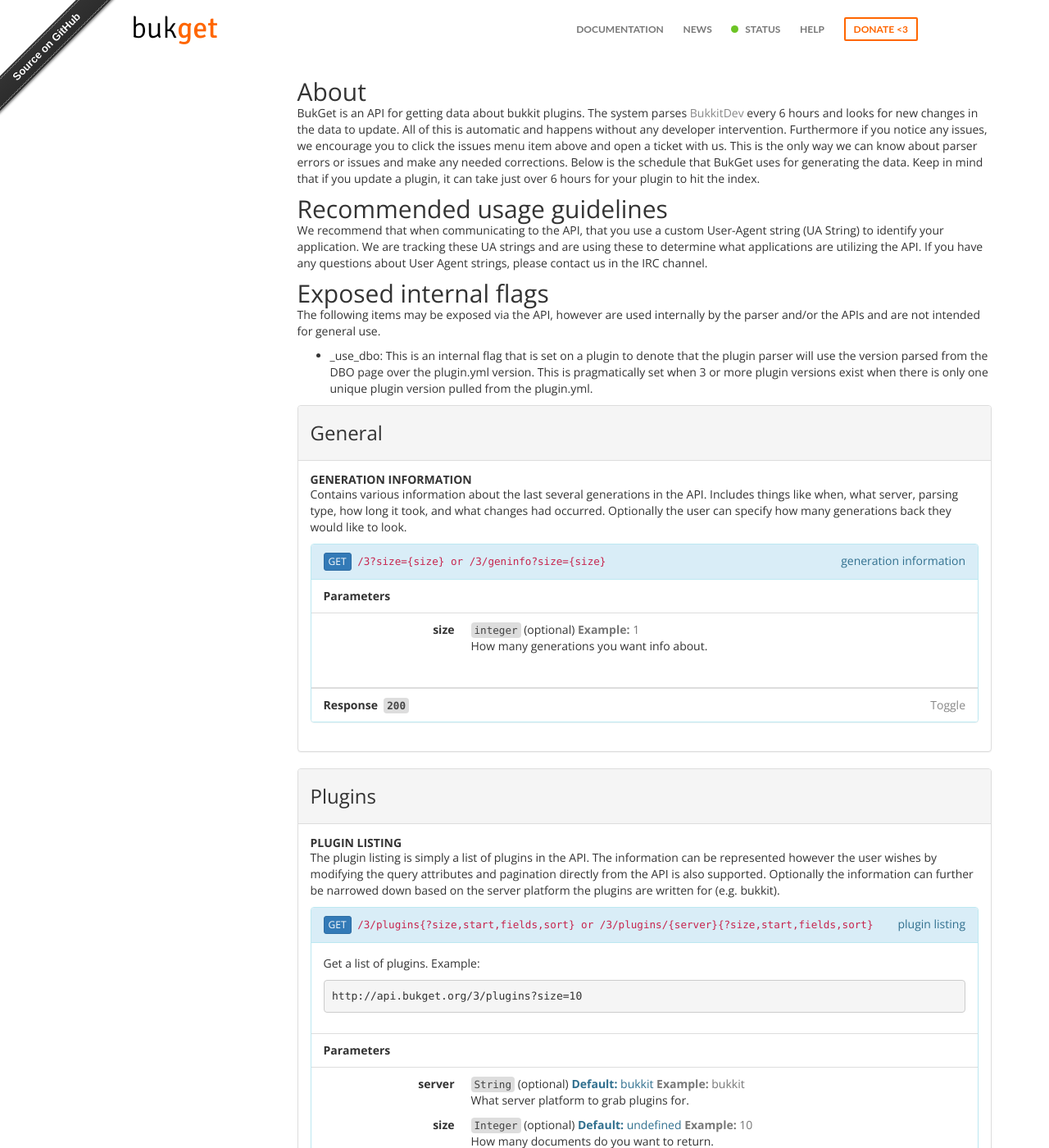
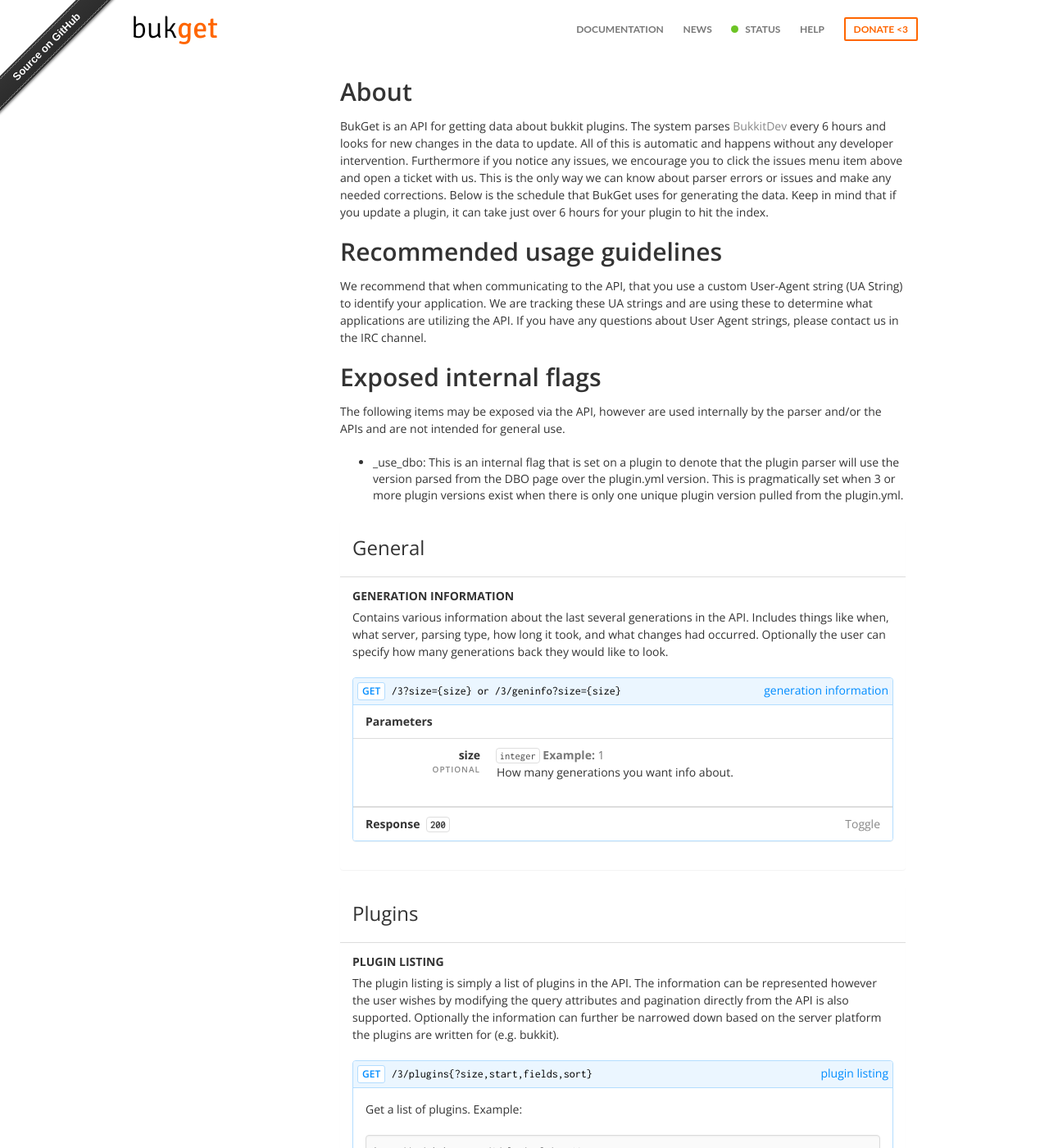
Before and after one commit to BukGet/website, a Jekyll site: the page built from documentation.html, in a window 1280 px wide and 1400 px high. Shown: the whole window at 82% size. Built offline with Jekyll 4.4.1, drawn with Linux system fonts in a browser that asks for light colours; nearby versions of some CDN libraries; some web fonts are replaced; some of the changed text lies outside the part shown.

Commit message:
Change style of documentation

```diff
--- a/css/documentation.css
+++ b/css/documentation.css
@@ -3,13 +3,13 @@
 body,
 h4,
 h5 {
-  font-family: 'Roboto' sans-serif !important;
+  /* font-family: 'Roboto' sans-serif !important; */
 }
 h1,
 h2,
 h3,
 .aglio {
-  font-family: 'Raleway' sans-serif !important;
+  /* font-family: 'Raleway' sans-serif !important; */
 }
 h1 a,
 h2 a,
@@ -29,7 +29,7 @@
 code {
   color: #444;
   background-color: #ddd;
-  font-family: 'Inconsolata' monospace !important;
+  font-family: 'Inconsolata', monospace !important;
 }
 a[data-target] {
   cursor: pointer;
@@ -42,9 +42,14 @@
 .panel {
   overflow: hidden;
 }
+
+.container {
+  width: 960px;
+}
 .panel-heading code {
-  color: #c7254e;
+  color: hsl(345, 90%, 0%);
   background-color: transparent;
+  font-size: 14px;
 }
 .panel-heading h3 {
   margin-top: 10px;
@@ -54,22 +59,131 @@
   white-space: nowrap;
   text-overflow: ellipsis;
   overflow: hidden;
+  border: none;
+  padding: 10px 0;
 }
 a.list-group-item.heading {
-  background-color: #f5f5f5;
+  /* background-color: #f5f5f5; */
+  /* border-bottom: 1px solid hsl(0, 0%, 95%); */
+  font-weight: 600;
+  padding: 10px 0;
+  color: hsl(24, 100%, 50%);
 }
 .list-group-item.collapse {
   display: none;
 }
 #nav {
   margin-top: 100px;
-  min-width: 255px;
+  min-width: 228px;
   top: 0;
   bottom: 0;
   padding-right: 12px;
   padding-bottom: 12px;
   overflow-y: auto;
 }
-.col-md-9 div header {
-  display: none;
+
+
+p {
+    margin-bottom: 1.5em;
+    line-height: 1.5em;
 }
+h2 {
+    margin-bottom: .5em;
+    font-weight: 600;
+    font-family: 'Open Sans' !important;
+}
+
+h1, h2, h3, h4 {
+  margin-bottom: 0.5em !important;
+}
+
+ul, ol {
+    margin-bottom: 1.5em;
+}
+a.list-group-item:hover {
+    background: none;
+}
+h4 {
+    margin-bottom: 0.5em;
+}
+section .panel-body {
+    padding: 15px;
+}
+h5 {
+    margin-bottom: 0.5em !important;
+}
+
+.panel-default>.panel-heading {
+  background: none !important;
+}
+
+.panel-default {
+    border: none !important;
+}
+
+.panel-info>.panel-heading {
+  color: hsl(207, 100%, 50%);
+  background-color: hsl(207, 100%, 96%);
+  border-color: hsl(207, 100%, 85%);
+  padding: 5px;
+}
+
+.panel-info {
+  border-color: hsl(207, 100%, 85%);
+}
+
+code {
+  color: hsl(0, 0%, 27%);
+  border: 1px solid hsl(0, 0%, 87%);
+  font-family: 'Inconsolata', monospace !important;
+  background: hsl(0, 100%, 100%);
+}
+
+.panel-heading code {
+  border: none;
+}
+
+dt {
+  padding-right: 20px;
+}
+
+.dl-horizontal code {
+  margin-left: -5px;
+}
+
+dt span {
+    display: block;
+    font-weight: 600;
+    font-size: 10px;
+    text-transform: uppercase;
+    letter-spacing: 1px;
+    color: #888;
+}
+
+pre code {
+  border: none;
+}
+
+pre {
+  display: block;
+  padding: 9.5px;
+  margin: 0 0 10px;
+  font-size: 13px;
+  line-height: 1.428571429;
+  color: hsl(0, 0%, 20%);
+  word-break: break-all;
+  word-wrap: break-word;
+  background-color: hsl(0, 0%, 98%);
+  border: 1px solid hsl(0, 0%, 86%);
+  border-radius: 4px;
+  box-shadow: inset 0 1px 2px hsla(0, 0%, 0%, 0.05);
+}
+
+.btn-primary {
+  color: hsl(207, 100%, 50%);
+  background-color: hsl(0, 100%, 100%);
+  border-color: hsl(207, 100%, 85%);
+  font-weight: 600;
+}
+
+.list-group-item
--- a/documentation.html
+++ b/documentation.html
@@ -2,7 +2,7 @@
 layout: default
 title: Documentation
 ---
-<br><div class="container"><div class="row"><div class="col-md-3"><nav id="nav" class="collapse hidden-sm hidden-xs affix nav"><div class="list-group"><a href="#general" class="list-group-item heading">General</a><a href="#general-generation-information" class="list-group-item"><i class="fa fa-arrow-circle-down"></i>&nbsp;Generation Information</a></div><div class="list-group"><a href="#plugins" class="list-group-item heading">Plugins</a><a href="#plugins-plugin-listing" class="list-group-item"><i class="fa fa-arrow-circle-down"></i>&nbsp;Plugin Listing</a></div><p style="text-align: center"><a href="http://api.bukget.org">http://api.bukget.org</a></p></nav></div><div class="col-md-9"><div><header><div class="page-header"><h1 id="top">BukGet API Documentation</h1></div></header><div class="description"><h2 id="about">About</h2>
+<br><div class="container"><div class="row"><div class="col-md-3"><nav id="nav" class="collapse hidden-sm hidden-xs affix nav"><div class="list-group"><a href="#general" class="list-group-item heading">General</a><a href="#general-generation-information" class="list-group-item"><i class="fa fa-arrow-circle-down"></i>&nbsp;Generation Information</a></div><div class="list-group"><a href="#plugins" class="list-group-item heading">Plugins</a><a href="#plugins-plugin-listing" class="list-group-item"><i class="fa fa-arrow-circle-down"></i>&nbsp;Plugin Listing</a></div><p style="text-align: center"><a href="http://api.bukget.org">http://api.bukget.org</a></p></nav></div><div class="col-md-9"><div><div class="description"><h2 id="about">About</h2>
 <p>BukGet is an API for getting data about bukkit plugins. The system parses <a href="http://dev.bukkit.org">BukkitDev</a> every 6 hours and looks for new changes in the data to update. All of this is automatic and happens without any developer intervention. Furthermore if you notice any issues, we encourage you to click the issues menu item above and open a ticket with us. This is the only way we can know about parser errors or issues and make any needed corrections. Below is the schedule that BukGet uses for generating the data. Keep in mind that if you update a plugin, it can take just over 6 hours for your plugin to hit the index.</p>
 <h2 id="recommended-usage-guidelines">Recommended usage guidelines</h2>
 <p>We recommend that when communicating to the API, that you use a custom User-Agent string (UA String) to identify your application. We are tracking these UA strings and are using these to determine what applications are utilizing the API. If you have any questions about User Agent strings, please contact us in the IRC channel.</p>
@@ -12,8 +12,8 @@
 <li>_use_dbo: This is an internal flag that is set on a plugin to denote that the plugin parser will use the version parsed from the DBO page over the plugin.yml version. This is pragmatically set when 3 or more plugin versions exist when there is only one unique plugin version pulled from the plugin.yml.</li>
 </ul>
 </div></div><div><div class="panel panel-default"><div class="panel-heading"><h3 id="general">General&nbsp;<a href="#general"><i class="fa fa-link"></i></a></h3></div><div class="panel-body"><h4 id="general-generation-information">Generation Information&nbsp;<a href="#general-generation-information"><i class="fa fa-link"></i></a></h4><p>Contains various information about the last several generations in the API. Includes things like when, what server, parsing type, how long it took, and what changes had occurred. Optionally the user can specify how many generations back they would like to look.</p>
-<section id="general-generation-information-get" class="panel panel-info"><div class="panel-heading"><span style="text-transform: lowercase" class="pull-right">Generation Information</span><a href="#general-generation-information-get" class="btn btn-xs btn-primary">GET</a>&nbsp;<code>/3?size={size} or /3/geninfo?size={size}</code></div><ul class="list-group"><li class="list-group-item bg-default"><strong>Parameters</strong></li><li class="list-group-item"><dl class="dl-horizontal"><dt>size</dt><dd><code>integer</code>&nbsp;<span>(optional)</span>&nbsp;<span class="text-muted example"><strong>Example:&nbsp;</strong><span>1</span></span><p>How many generations you want info about.</p>
-</dd></dl></li></ul><ul class="list-group"><li class="list-group-item"><strong>Response&nbsp;&nbsp;<code>200</code></strong><a data-toggle="collapse" data-target="#493465" class="pull-right">Toggle</a></li><li id="493465" class="list-group-item collapse"><div class="description"></div><h5>Headers</h5><pre><code><span class="hljs-attribute">Content-Type</span>: <span class="hljs-string">application/json</span><br/></code></pre><h5>Body</h5><pre><code>[
+<section id="general-generation-information-get" class="panel panel-info"><div class="panel-heading"><span style="text-transform: lowercase" class="pull-right">Generation Information</span><a href="#general-generation-information-get" class="btn btn-xs btn-primary">GET</a>&nbsp;<code>/3?size={size} or /3/geninfo?size={size}</code></div><ul class="list-group"><li class="list-group-item bg-default"><strong>Parameters</strong></li><li class="list-group-item"><dl class="dl-horizontal"><dd><dt>size<span>optional</span></dt>&nbsp;<code>integer</code>&nbsp;<span class="text-muted example"><strong>Example:&nbsp;</strong><span>1</span></span>&nbsp;<p>How many generations you want info about.</p>
+</dd></dl></li></ul><ul class="list-group"><li class="list-group-item"><strong>Response&nbsp;&nbsp;<code>200</code></strong><a data-toggle="collapse" data-target="#52367" class="pull-right">Toggle</a></li><li id="52367" class="list-group-item collapse"><div class="description"></div><h5>Headers</h5><pre><code><span class="hljs-attribute">Content-Type</span>: <span class="hljs-string">application/json</span><br/></code></pre><h5>Body</h5><pre><code>[
     {
         "<span class="hljs-attribute">timestamp</span>": <span class="hljs-value"><span class="hljs-number">1355967522</span></span>,
         "<span class="hljs-attribute">parser</span>": <span class="hljs-value"><span class="hljs-string">"bukkit"</span></span>,
@@ -33,15 +33,15 @@
     </span>}
 ]
 </code></pre></li></ul></section></div></div></div><div><div class="panel panel-default"><div class="panel-heading"><h3 id="plugins">Plugins&nbsp;<a href="#plugins"><i class="fa fa-link"></i></a></h3></div><div class="panel-body"><h4 id="plugins-plugin-listing">Plugin Listing&nbsp;<a href="#plugins-plugin-listing"><i class="fa fa-link"></i></a></h4><p>The plugin listing is simply a list of plugins in the API. The information can be represented however the user wishes by modifying the query attributes and pagination directly from the API is also supported. Optionally the information can further be narrowed down based on the server platform the plugins are written for (e.g. bukkit).</p>
-<section id="plugins-plugin-listing-get" class="panel panel-info"><div class="panel-heading"><span style="text-transform: lowercase" class="pull-right">Plugin Listing</span><a href="#plugins-plugin-listing-get" class="btn btn-xs btn-primary">GET</a>&nbsp;<code>/3/plugins{?size,start,fields,sort} or /3/plugins/{server}{?size,start,fields,sort}</code></div><div class="panel-body"><p>Get a list of plugins. Example:</p>
+<section id="plugins-plugin-listing-get" class="panel panel-info"><div class="panel-heading"><span style="text-transform: lowercase" class="pull-right">Plugin Listing</span><a href="#plugins-plugin-listing-get" class="btn btn-xs btn-primary">GET</a>&nbsp;<code>/3/plugins{?size,start,fields,sort}</code></div><div class="panel-body"><p>Get a list of plugins. Example:</p>
 <pre><code class="lang-no-highlight">http://api.bukget.org/3/plugins?size=10
 </code></pre>
-</div><ul class="list-group"><li class="list-group-item bg-default"><strong>Parameters</strong></li><li class="list-group-item"><dl class="dl-horizontal"><dt>server</dt><dd><code>String</code>&nbsp;<span>(optional)</span>&nbsp;<span class="text-info default"><strong>Default:&nbsp;</strong><span>bukkit</span></span>&nbsp;<span class="text-muted example"><strong>Example:&nbsp;</strong><span>bukkit</span></span><p>What server platform to grab plugins for.</p>
-</dd><dt>size</dt><dd><code>Integer</code>&nbsp;<span>(optional)</span>&nbsp;<span class="text-info default"><strong>Default:&nbsp;</strong><span>undefined</span></span>&nbsp;<span class="text-muted example"><strong>Example:&nbsp;</strong><span>10</span></span><p>How many documents do you want to return.</p>
-</dd><dt>start</dt><dd><code>Integer</code>&nbsp;<span>(optional)</span>&nbsp;<span class="text-info default"><strong>Default:&nbsp;</strong><span>0</span></span>&nbsp;<span class="text-muted example"><strong>Example:&nbsp;</strong><span>5</span></span><p>From where the query should start.</p>
-</dd><dt>sort</dt><dd><code>String</code>&nbsp;<span>(optional)</span>&nbsp;<span class="text-info default"><strong>Default:&nbsp;</strong><span>slug</span></span>&nbsp;<span class="text-muted example"><strong>Example:&nbsp;</strong><span>plugin_name</span></span><p>Which field to sort by. Use a - before the field name to perform an inverted sort.</p>
-</dd><dt>fields</dt><dd><code>String</code>&nbsp;<span>(optional)</span>&nbsp;<span class="text-info default"><strong>Default:&nbsp;</strong><span>slug,plugin_name,description</span></span>&nbsp;<span class="text-muted example"><strong>Example:&nbsp;</strong><span>plugin_name,slug</span></span><p>Which fields the request should return.</p>
-</dd></dl></li></ul><ul class="list-group"><li class="list-group-item"><strong>Response&nbsp;&nbsp;<code>200</code></strong><a data-toggle="collapse" data-target="#143542" class="pull-right">Toggle</a></li><li id="143542" class="list-group-item collapse"><div class="description"></div><h5>Headers</h5><pre><code><span class="hljs-attribute">Content-Type</span>: <span class="hljs-string">application/json</span><br/></code></pre><h5>Body</h5><pre><code>[
+</div><ul class="list-group"><li class="list-group-item bg-default"><strong>Parameters</strong></li><li class="list-group-item"><dl class="dl-horizontal"><dd><dt>server<span>optional</span></dt>&nbsp;<code>String</code>&nbsp;<span class="text-muted example"><strong>Example:&nbsp;</strong><span>bukkit</span></span>&nbsp;<p>What server platform to grab plugins for.</p>
+</dd><dd><dt>size<span>optional</span></dt>&nbsp;<code>Integer</code>&nbsp;<span class="text-muted example"><strong>Example:&nbsp;</strong><span>10</span></span>&nbsp;<p>How many documents do you want to return.</p>
+</dd><dd><dt>start<span>optional</span></dt>&nbsp;<code>Integer</code>&nbsp;<span class="text-muted example"><strong>Example:&nbsp;</strong><span>5</span></span>&nbsp;<p>From where the query should start.</p>
+</dd><dd><dt>sort<span>optional</span></dt>&nbsp;<code>String</code>&nbsp;<span class="text-muted example"><strong>Example:&nbsp;</strong><span>plugin_name</span></span>&nbsp;<p>Which field to sort by. Use a - before the field name to perform an inverted sort.</p>
+</dd><dd><dt>fields<span>optional</span></dt>&nbsp;<code>String</code>&nbsp;<span class="text-muted example"><strong>Example:&nbsp;</strong><span>slug,plugin_name,description</span></span>&nbsp;<p>Which fields the request should return.</p>
+</dd></dl></li></ul><ul class="list-group"><li class="list-group-item"><strong>Response&nbsp;&nbsp;<code>200</code></strong><a data-toggle="collapse" data-target="#97042" class="pull-right">Toggle</a></li><li id="97042" class="list-group-item collapse"><div class="description"></div><h5>Headers</h5><pre><code><span class="hljs-attribute">Content-Type</span>: <span class="hljs-string">application/json</span><br/></code></pre><h5>Body</h5><pre><code>[
     {
         "<span class="hljs-attribute">description</span>": <span class="hljs-value"><span class="hljs-string">""</span></span>,
         "<span class="hljs-attribute">plugin_name</span>": <span class="hljs-value"><span class="hljs-string">"abag"</span></span>,
@@ -53,7 +53,7 @@
         "<span class="hljs-attribute">slug</span>": <span class="hljs-value"><span class="hljs-string">"abandonedcarts"</span>
     </span>}
 ]
-</code></pre></li></ul></section></div></div></div></div></div></div><p style="text-align: center;" class="text-muted">Generated on 22 Mar 2014</p><script src="//code.jquery.com/jquery-1.10.1.min.js"></script><script src="//netdna.bootstrapcdn.com/bootstrap/3.0.2/js/bootstrap.min.js"></script><script src="js/status.js"></script><script type="text/javascript">
+</code></pre></li></ul></section></div></div></div></div></div></div><p style="text-align: center;" class="text-muted">Generated on 23 Mar 2014</p><script src="//code.jquery.com/jquery-1.10.1.min.js"></script><script src="//netdna.bootstrapcdn.com/bootstrap/3.0.2/js/bootstrap.min.js"></script><script src="js/status.js"></script><script type="text/javascript">
  Status.check();
 </script><script>(function() {
   if (location.protocol === 'file:') {
```
Also changed, not shown: _bootstrap-mixins.jade (+5 -8 lines), api.md (+6 -6 lines).
